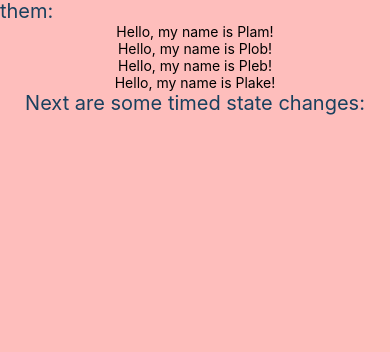
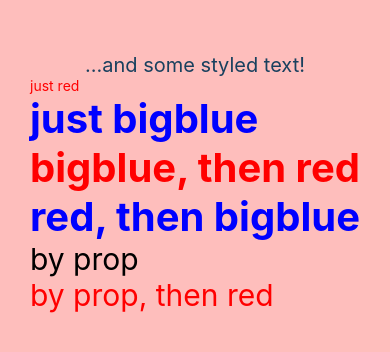
Before and after one commit to JDRey/react-native-playground, a React Native app in the folder AwesomeProject/: screen / in a window 390 px wide. Shown: the part 462-814 px from the top of the page. Built offline with nearby package versions, Linux system fonts and the light colour scheme.

Commit message:
added beautifulText component
styled text via const var directly and also passed down as props with combinations of each

```diff
--- a/AwesomeProject/App.js
+++ b/AwesomeProject/App.js
@@ -1,8 +1,10 @@
 import React, { Component } from 'react';
 import { StyleSheet, Text, View, Button, Image } from 'react-native';
 
-import Greeting from './components/greeting.js';
+import Greeting from './components/greeting';
 import BlinkText from './components/blinkText';
+import BeautifulText from './components/beautifulText';
+
 export default class App extends Component {
   render() {
     const bananaPicUrl = {
@@ -24,10 +26,12 @@ export default class App extends Component {
         <Greeting name='Pleb' />
         <Greeting name='Plake' />
         <Text style={styles.text}>Next are some timed state changes:</Text>
-        <BlinkText text='I love to blink!'/>
-        <BlinkText text='I love to blink, too!'/>
-        <BlinkText text='Dont leave me out of this!!'/>
-        <BlinkText text='Hey, what about me?'/>
+        <BlinkText text='I love to blink!' />
+        <BlinkText text='I love to blink, too!' />
+        <BlinkText text='Dont leave me out of this!!' />
+        <BlinkText text='Hey, what about me?' />
+        <Text style={styles.text}>...and some styled text!</Text>
+        <BeautifulText newStyle={styles}/>
       </View>
     );
   }
--- /dev/null
+++ b/AwesomeProject/components/beautifulText.js
@@ -0,0 +1,28 @@
+import React, {Component} from 'react';
+import {View, Text, StyleSheet} from 'react-native';
+
+export default class BeautifulText extends Component {
+    render() {
+        return (
+            <View>
+                <Text style={styles.red}>just red</Text>
+                <Text style={styles.bigblue}>just bigblue</Text>
+                <Text style={[styles.bigblue, styles.red]}>bigblue, then red</Text>
+                <Text style={[styles.red, styles.bigblue]}>red, then bigblue</Text>
+                <Text style={this.props.newStyle.h2}>by prop</Text>
+                <Text style={[this.props.newStyle.h2, styles.red]}>by prop, then red</Text>
+            </View>
+        )
+    }
+}
+
+const styles = StyleSheet.create({
+    red: {
+        color: 'red',
+    },
+    bigblue: {
+        color: 'blue',
+        fontSize: 40,
+        fontWeight: 'bold',
+    },
+});
--- a/AwesomeProject/components/blinkText.js
+++ b/AwesomeProject/components/blinkText.js
@@ -6,7 +6,6 @@ export default class BlinkText extends Component {
         super(props);
         this.state = { isShowingText: true };
 
-
         //toggle the state every second
         setInterval(() => {
             this.setState(previousState => {
@@ -14,6 +13,7 @@ export default class BlinkText extends Component {
             });
         }, 1000);
     }
+
     render() {
         const display = this.state.isShowingText ? this.props.text : ' ';
         return (
```
